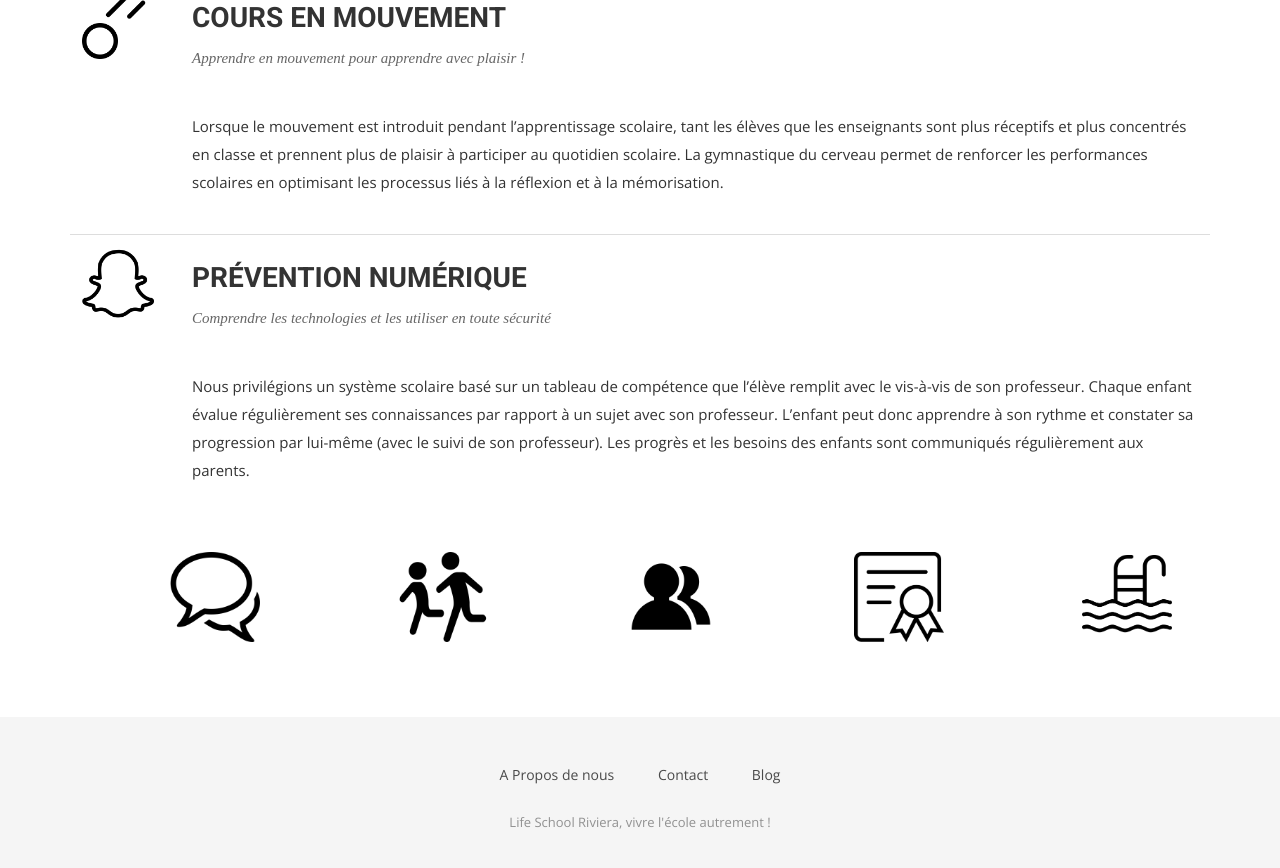
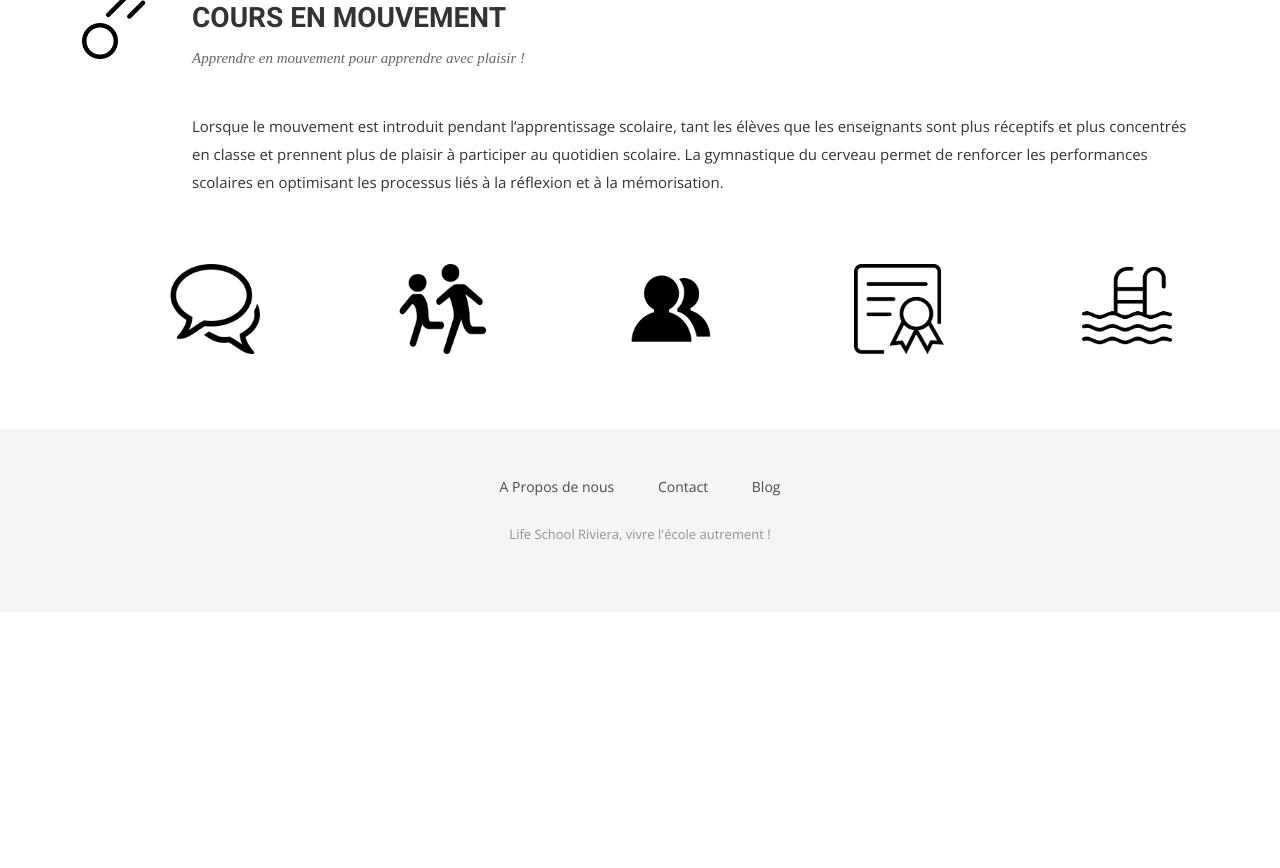
Before and after one commit to midjoule/lifeschool, a Jekyll site: the page built from index.html, in a window 1280 px wide and 900 px high, scrolled down 7185 px. Shown: the top 868 px of the window. Built offline with Jekyll 4.4.1, drawn with Linux system fonts in a browser that asks for light colours; nearby versions of some CDN libraries; some web fonts are replaced; after the commit the page ends 7797 px from its top, so only the background shows below that.

Commit message:
Update principles.yml
Removed prevention numérique

```diff
--- a/_data/principles.yml
+++ b/_data/principles.yml
@@ -61,10 +61,3 @@
   category: Method
   summary: Apprendre en mouvement pour apprendre avec plaisir !
   desc: Lorsque le mouvement est introduit pendant l’apprentissage scolaire, tant les élèves que les enseignants sont plus réceptifs et plus concentrés en classe et prennent plus de plaisir à participer au quotidien scolaire. La gymnastique du cerveau permet de renforcer les performances scolaires en optimisant les processus liés à la réflexion et à la mémorisation.
-- title: Prévention numérique
-  subtitle: Vivre à notre époque en sécurité
-  image: digital.png
-  ref: digital
-  category: Curriculum
-  summary: Comprendre les technologies et les utiliser en toute sécurité
-  desc: Nous privilégions un système scolaire basé sur un tableau de compétence que l’élève remplit avec le vis-à-vis de son professeur. Chaque enfant évalue régulièrement ses connaissances par rapport à un sujet avec son professeur. L’enfant peut donc apprendre à son rythme et constater sa progression par lui-même (avec le suivi de son professeur). Les progrès et les besoins des enfants sont communiqués régulièrement aux parents.
```
